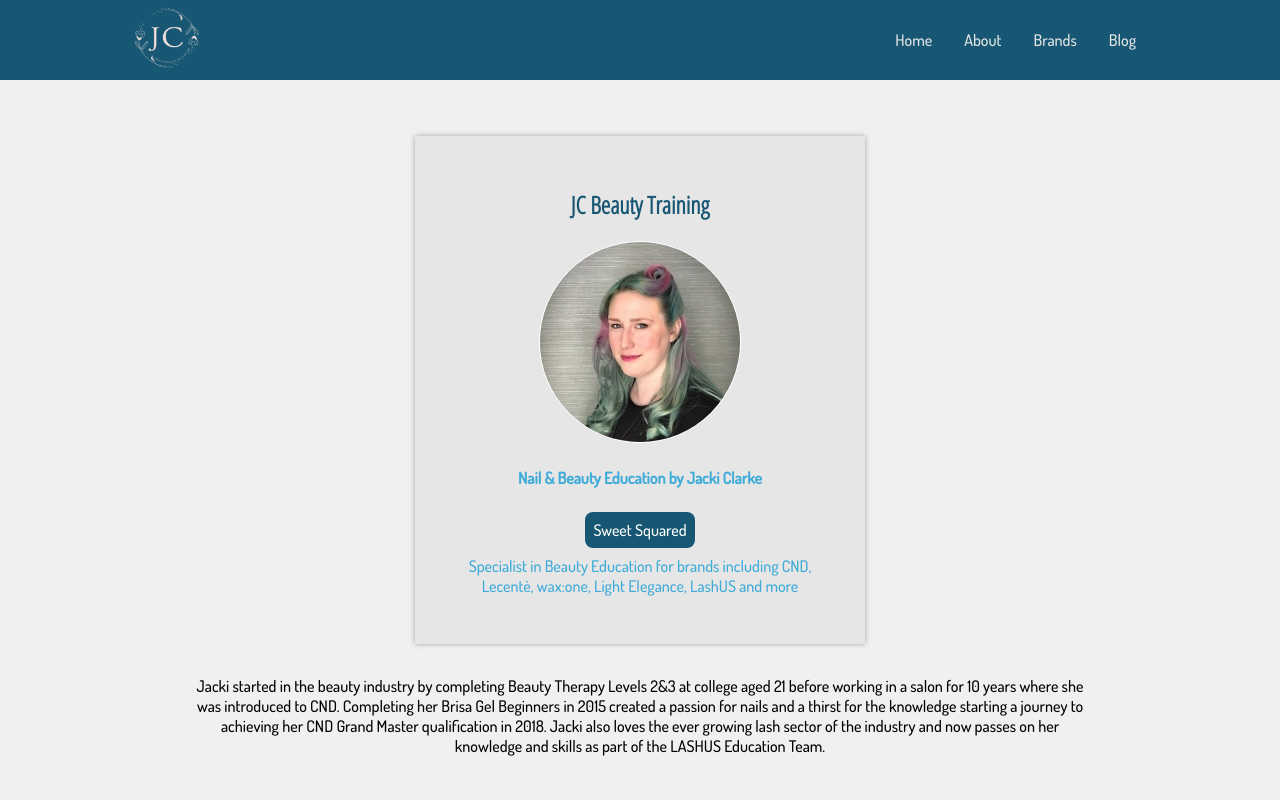
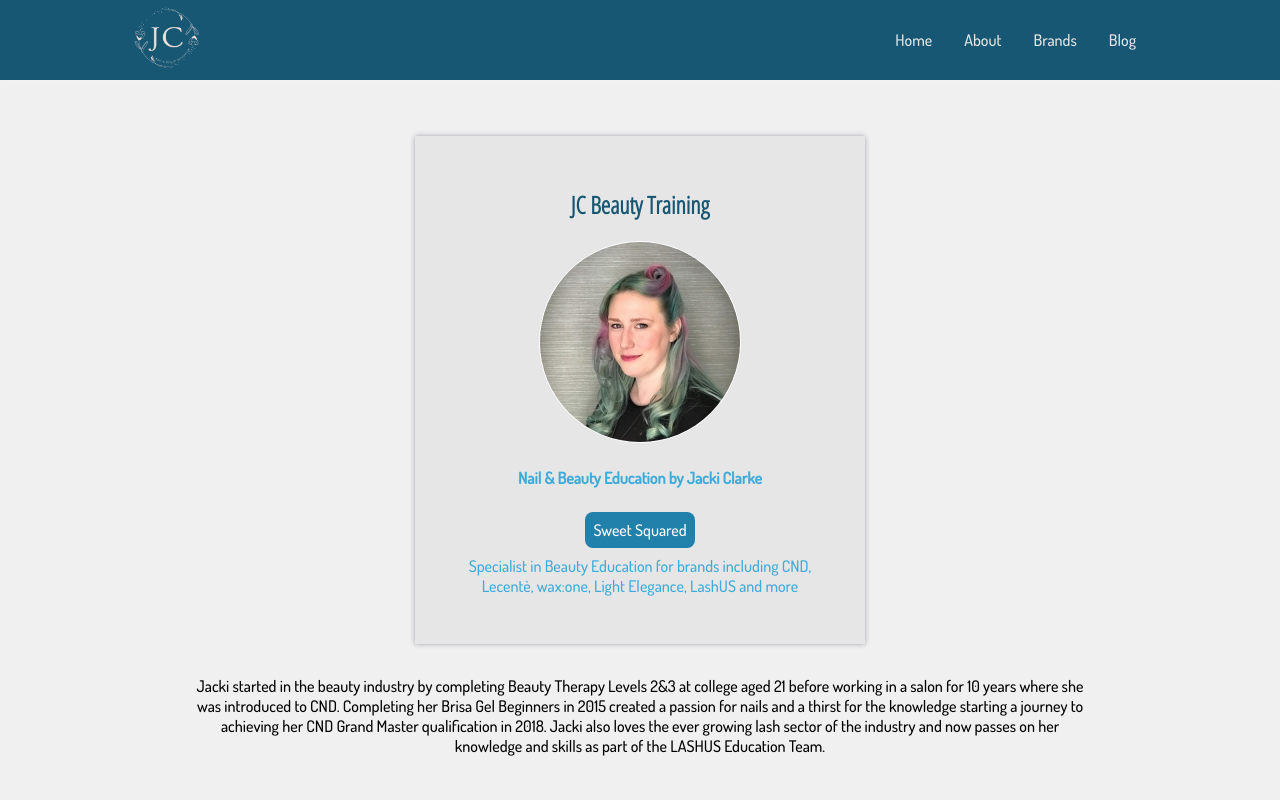
Before and after one commit to Ross-mc/jc-education, a Next.js app: page / in a window 1280 px wide. Shown: the top 800 px of the page. Built offline with nearby package versions, Linux system fonts and the light colour scheme.

Commit message:
button styling

```diff
--- a/styles/globals.css
+++ b/styles/globals.css
@@ -86,7 +86,7 @@
 }
 
 .btn {
-  background-color: var(--color-primary-500);
+  background-color: var(--color-primary-400);
   width: 100%;
   text-decoration: none;
   color: white;
@@ -99,5 +99,5 @@
 }
 
 .btn:hover, .btn:focus{
-  background-color: var(--color-primary-300);
+  background-color: var(--color-primary-200);
 }
```
